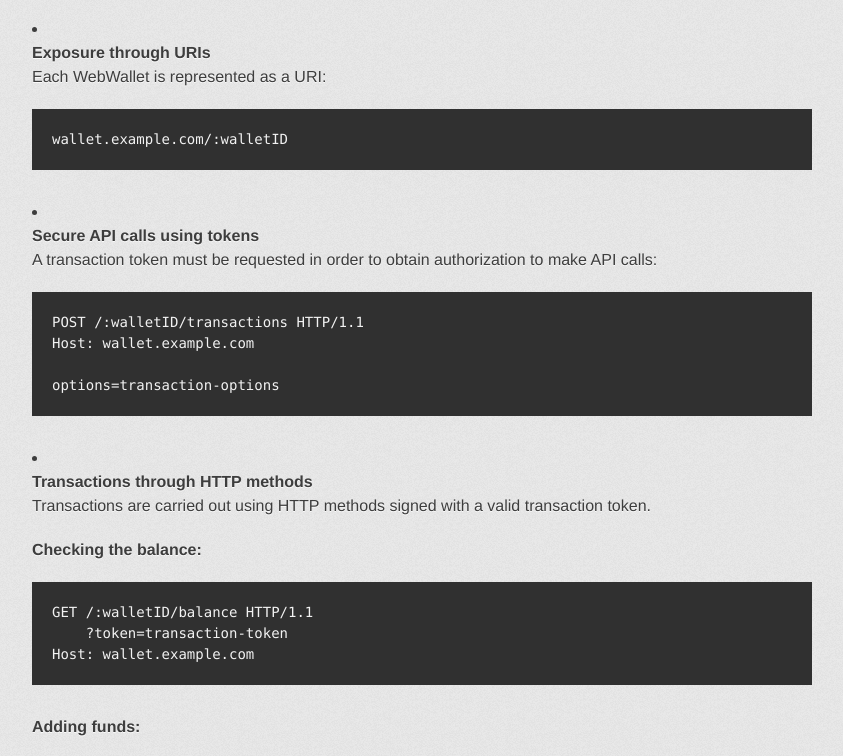
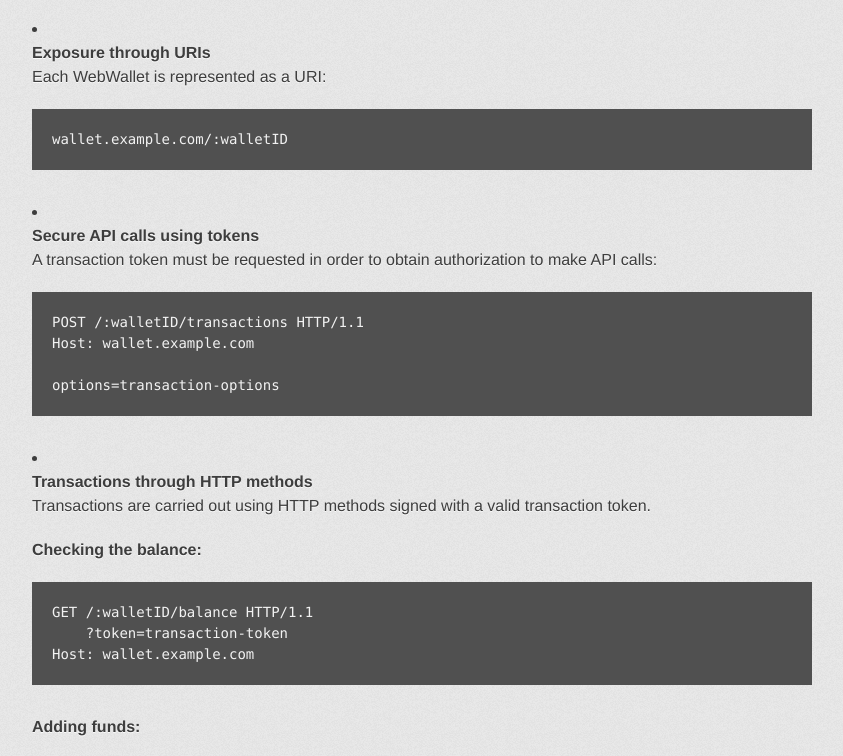
Before and after one commit to playbanq/WebWalletAPI, a plain HTML site: page index.html in a window 1280 px wide. Shown: the part 2051-2807 px from the top of the page, without its empty margins (228-1071 px from the left). Drawn offline with Linux system fonts and the light colour scheme.

Commit message:
Modified CSS

```diff
--- a/stylesheets/stylesheet.css
+++ b/stylesheets/stylesheet.css
@@ -180,14 +180,14 @@ code {
 
 pre {
   padding: 20px;
-  background: #303030;
+  background: #505050;
   color: #f2f2f2;
   text-shadow: none;
   overflow: auto;
 }
 pre code {
   color: #f2f2f2;
-  background-color: #303030;
+  background-color: #505050;
   border: none;
   padding: 0;
 }
```
